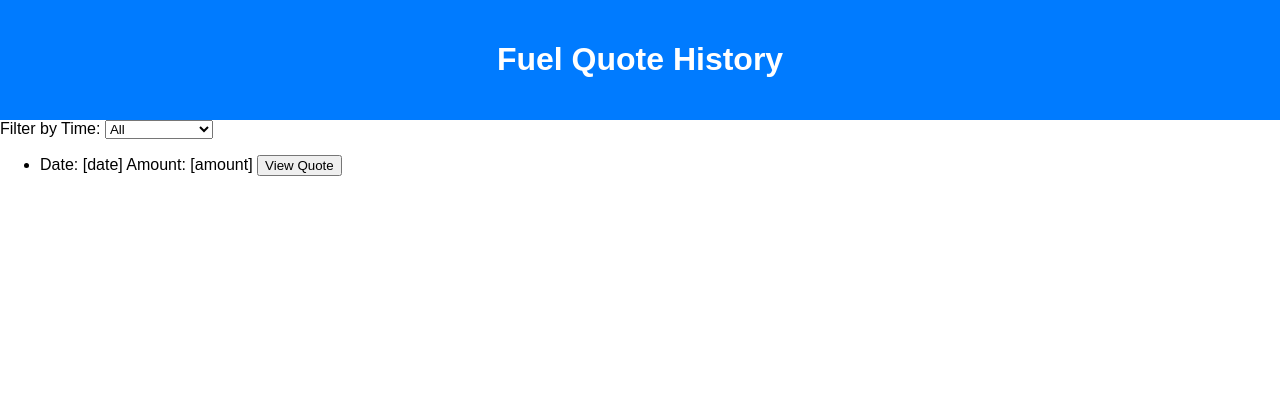
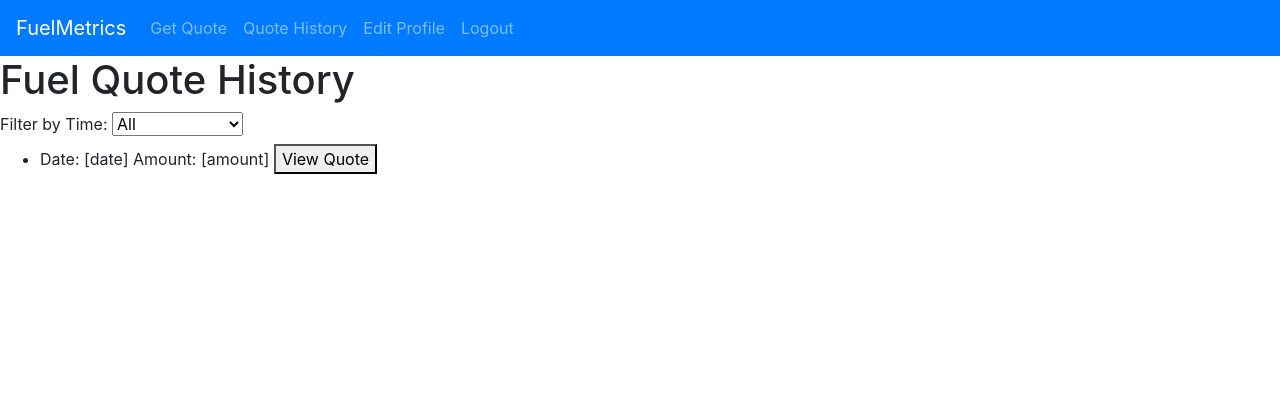
Before and after one commit to rominasbh/SoftwareDesignProj, a Flask app: page /fuel_history in a window 1280 px wide. Shown: the top 420 px of the page. Run offline with Flask 3, Linux system fonts and the light colour scheme; some libraries are stand-ins or nearby versions.

Commit message:
Added same nav bar to all pages

```diff
--- a/templates/fuel_history.html
+++ b/templates/fuel_history.html
@@ -3,10 +3,40 @@
 <head>
     <meta charset="UTF-8">
     <meta name="viewport" content="width=device-width, initial-scale=1.0">
-    <link rel="stylesheet" href="styles.css">
     <title>Fuel Quote History</title>
+    <!-- Bootstrap CSS -->
+    <link href="https://stackpath.bootstrapcdn.com/bootstrap/4.5.2/css/bootstrap.min.css" rel="stylesheet">
+    <link rel="stylesheet" href="static/css/style.css">
 </head>
 <body>
+    <nav class="navbar navbar-expand-md navbar-dark bg-primary">
+        <!-- Company Name or Logo -->
+        <a class="navbar-brand" href="/dashboard">FuelMetrics</a>
+
+        <!-- Navbar Toggler for smaller screens -->
+        <button class="navbar-toggler" type="button" data-toggle="collapse" data-target="#navbarResponsive" aria-controls="navbarResponsive" aria-expanded="false" aria-label="Toggle navigation">
+            <span class="navbar-toggler-icon"></span>
+        </button>
+
+        <!-- Collapsible content -->
+        <div class="collapse navbar-collapse" id="navbarResponsive">
+            <!-- Nav Links -->
+            <ul class="navbar-nav">
+                <li class="nav-item">
+                    <a class="nav-link" href="/fuel_quote">Get Quote</a>
+                </li>
+                <li class="nav-item">
+                    <a class="nav-link" href="/fuel_history">Quote History</a>
+                </li>
+                <li class="nav-item">
+                    <a class="nav-link" href="/profile">Edit Profile</a>
+                </li>
+                <li class="nav-item">
+                    <a class="nav-link" href="/logout">Logout</a>
+                </li>
+            </ul>
+        </div>
+    </nav>
 
     <header>
         <h1>Fuel Quote History</h1>
@@ -71,6 +101,7 @@
             });
         }
     </script>
-
+    <script src="https://code.jquery.com/jquery-3.5.1.slim.min.js"></script>
+    <script src="https://stackpath.bootstrapcdn.com/bootstrap/4.5.2/js/bootstrap.min.js"></script>
 </body>
 </html>
```
Also changed, not shown: templates/dashboard.html (+5 -2 lines), templates/fuel_quote.html (+33 -0 lines), templates/profile.html (+32 -1 lines).
